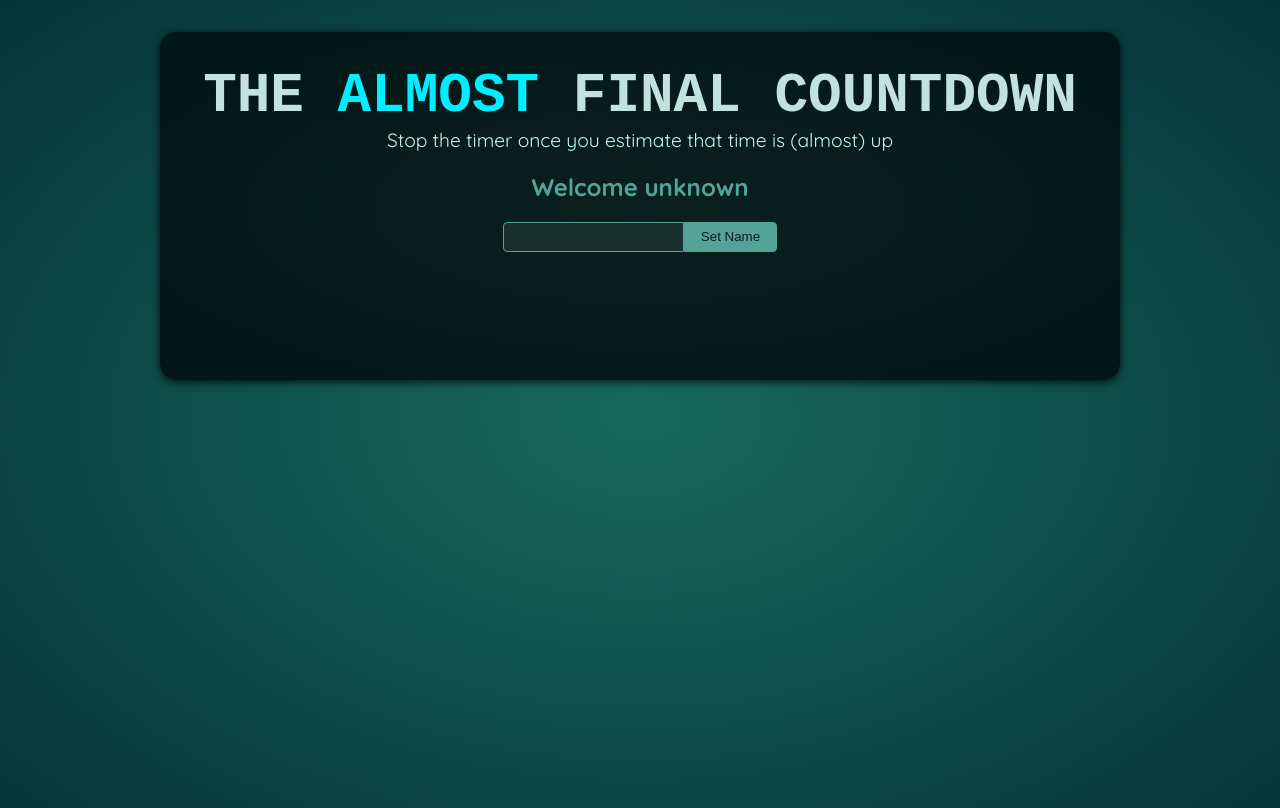
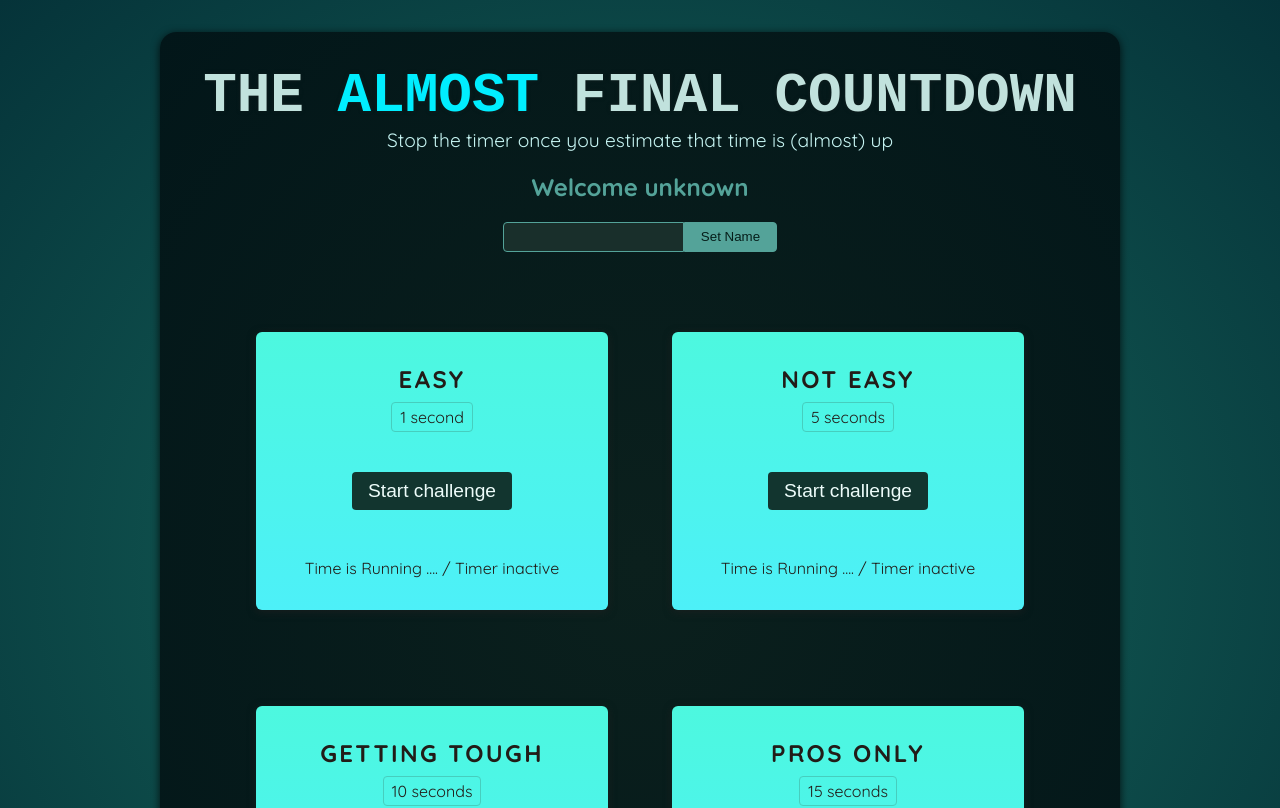
Before and after one commit to amirooism/Practice-Project-04-Working-With-Refs-And-Portals, a React (Vite) app: page / in a window 1280 px wide. Shown: the top 808 px of the page. Built offline with nearby package versions, Linux system fonts and the light colour scheme; a web font is replaced by a local one.

Commit message:
Adding TimerChallenge Component (Without Refs)

```diff
--- a/src/App.jsx
+++ b/src/App.jsx
@@ -1,10 +1,16 @@
-import Player from './components/Player.jsx';
+import Player from "./components/Player.jsx";
+import TimerChallenge from "./components/TimerChanllenge.jsx";
 
 function App() {
   return (
     <>
       <Player />
-      <div id="challenges"></div>
+      <div id="challenges">
+        <TimerChallenge title="Easy" targeTime={1} />
+        <TimerChallenge title="Not easy" targeTime={5} />
+        <TimerChallenge title="Getting tough" targeTime={10} />
+        <TimerChallenge title="Pros Only" targeTime={15} />
+      </div>
     </>
   );
 }
--- /dev/null
+++ b/src/components/TimerChanllenge.jsx
@@ -0,0 +1,15 @@
+export default function TimerChallenge({ title, targeTime }) {
+  return (
+    <section className="challenge">
+      <h2>{title}</h2>
+      <p className="challenge-time">
+        {targeTime} second{targeTime > 1 ? "s" : ""}
+      </p>
+      <p>
+        <button>Start challenge</button>
+      </p>
+      <p className=""></p>
+      Time is Running .... / Timer inactive
+    </section>
+  );
+}
```
